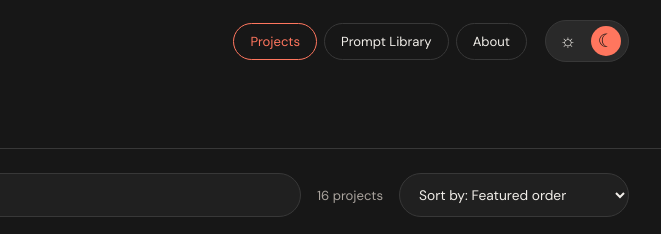
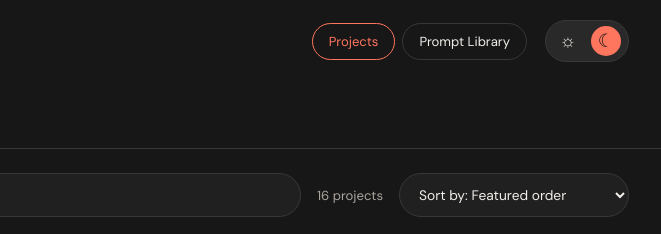
Before and after one commit to its-amatullah/Design-gallery, a plain HTML site: page index.html in a window 1280 px wide. Shown: the top 234 px of the page, 619-1280 px from the left. Drawn offline with Linux system fonts and the light colour scheme.

Commit message:
Update design gallery

```diff
--- a/index.html
+++ b/index.html
@@ -237,7 +237,7 @@
 </head>
 <body>
   <header class="hero">
-    <div class="topbar"><a class="brand" href="index.html"><span class="brand-mark">✳</span><span class="brand-copy"><span class="brand-name">Design Gallery</span><span class="brand-subtitle">A space for exploring my design work, ideas, and experiments across digital products and platforms.</span></span></a><div class="topbar-right"><nav class="site-nav" aria-label="Main navigation"><a class="nav-active" href="#projects">Projects</a><a href="prompts.html">Prompt Library</a><a href="#about">About</a><a class="nav-github" href="https://github.com/its-amatullah/Design-gallery" target="_blank" rel="noopener" aria-label="GitHub repository">↗</a></nav><button class="theme-toggle" id="theme-toggle" type="button" aria-label="Switch to light mode" title="Switch theme"><span class="sun" aria-hidden="true">☼</span><span class="moon" aria-hidden="true">☾</span></button></div></div>
+    <div class="topbar"><a class="brand" href="index.html"><span class="brand-mark">✳</span><span class="brand-copy"><span class="brand-name">Design Gallery</span><span class="brand-subtitle">A space for exploring my design work, ideas, and experiments across digital products and platforms.</span></span></a><div class="topbar-right"><nav class="site-nav" aria-label="Main navigation"><a class="nav-active" href="#projects">Projects</a><a href="prompts.html">Prompt Library</a><a class="nav-github" href="https://github.com/its-amatullah/Design-gallery" target="_blank" rel="noopener" aria-label="GitHub repository">↗</a></nav><button class="theme-toggle" id="theme-toggle" type="button" aria-label="Switch to light mode" title="Switch theme"><span class="sun" aria-hidden="true">☼</span><span class="moon" aria-hidden="true">☾</span></button></div></div>
     <main class="header-spacer" aria-hidden="true"></main>
   </header>
   <main id="projects" class="content-main">
```
Also changed, not shown: 5 other files.
